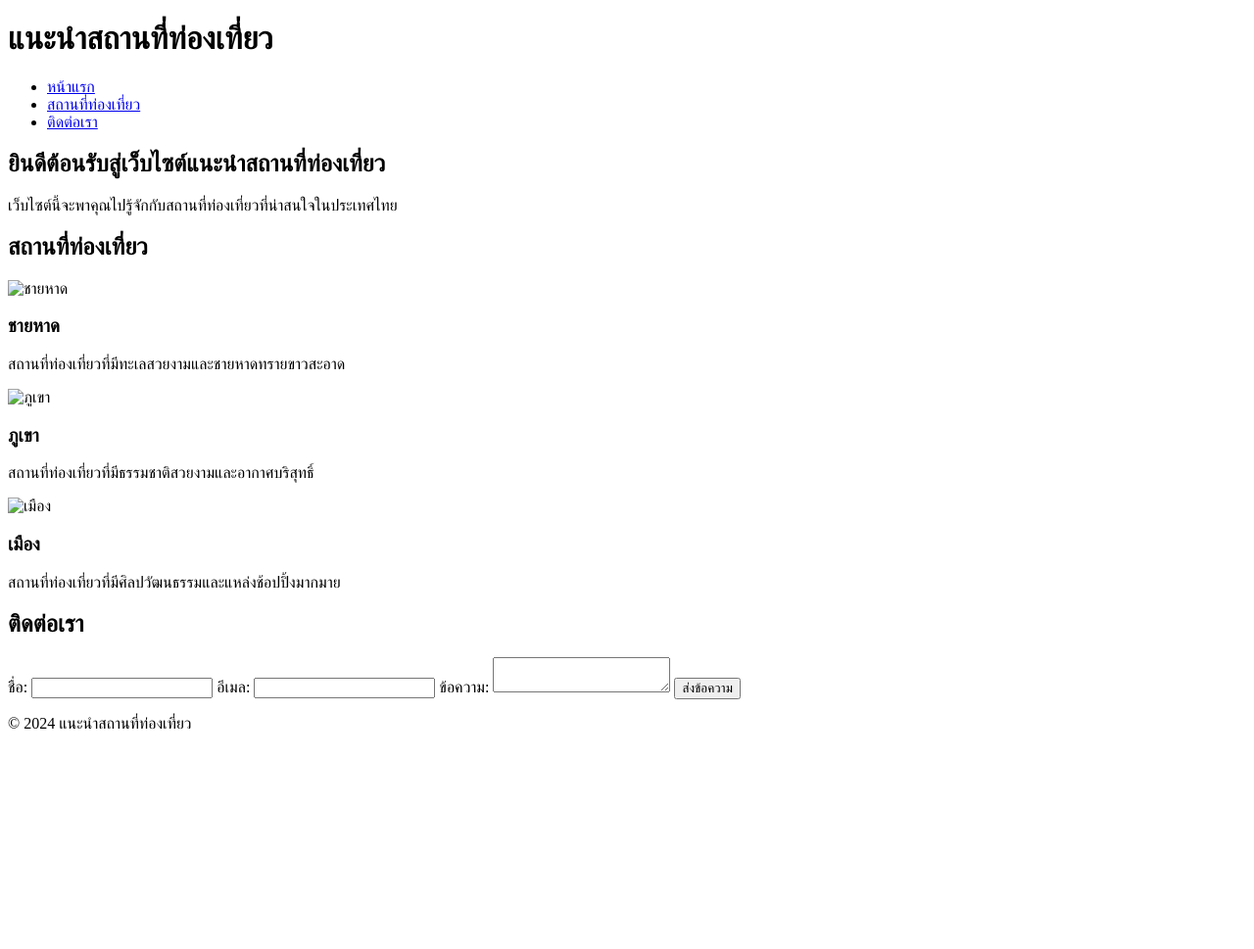
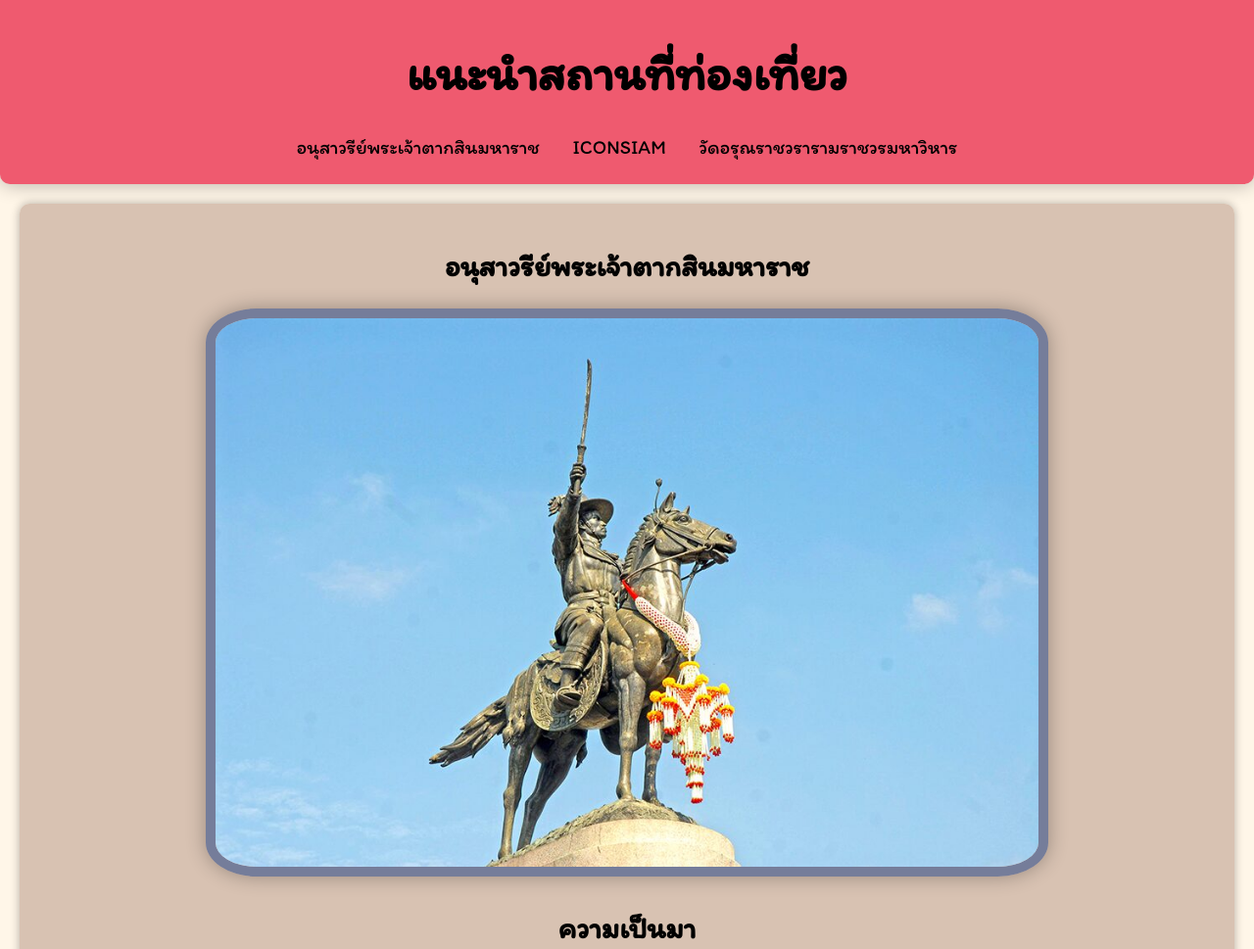
Before and after one commit to Pariwat1603/travelling.html, a plain HTML site: page index.html in a window 1280 px wide. Shown: the top 969 px of the page at 98% size. Before the commit the page ends 800 px from the top, so only its background shows below. Drawn offline with Linux system fonts and the light colour scheme.

Commit message:
Add files via upload

```diff
--- a/index.html
+++ b/index.html
@@ -3,60 +3,36 @@
 <head>
     <meta charset="UTF-8">
     <meta name="viewport" content="width=device-width, initial-scale=1.0">
-    <title>แนะนำสถานที่ท่องเที่ยว</title>
+    <title>อนุสาวรีย์พระเจ้าตากสินมหาราช</title>
     <link rel="stylesheet" href="styles.css">
+    <link rel="preconnect" href="https://fonts.googleapis.com">
+    <link rel="preconnect" href="https://fonts.gstatic.com" crossorigin>
+    <link href="https://fonts.googleapis.com/css2?family=Itim&display=swap" rel="stylesheet">
 </head>
-<body>
+<body class="itim-regular">
     <header>
         <h1>แนะนำสถานที่ท่องเที่ยว</h1>
         <nav>
             <ul>
-                <li><a href="#home">หน้าแรก</a></li>
-                <li><a href="#destinations">สถานที่ท่องเที่ยว</a></li>
-                <li><a href="#contact">ติดต่อเรา</a></li>
+                <li><a href="index.html">อนุสาวรีย์พระเจ้าตากสินมหาราช</a></li>
+                <li><a href="icon.html">ICONSIAM</a></li>
+                <li><a href="wat.html">วัดอรุณราชวรารามราชวรมหาวิหาร</a></li>
             </ul>
         </nav>
     </header>
+    <section class="frame">
+        <h2>อนุสาวรีย์พระเจ้าตากสินมหาราช</h2>
+        <div class="destination img">
+            <img src="photo/11-43.jpg" alt="พระเจ้าตากสิน">
+        </div>
+        <h3>ความเป็นมา</h3>
+            <p>อนุสาวรีย์พระเจ้าตากสินมหาราชขนาดเท่าครึ่งของพระองค์จริง หล่อด้วยโลหะรมดำ ออกแบบและปั้นโดย ศาสตราจารย์ศิลป์ พีระศรี โดยมีสิทธิเดช แสงหิรัญ ปกรณ์ เล็กสน สนั่น ศิลากรณ์ เป็นผู้ช่วย พระบรมรูปประทับบนหลังม้าเหยียดตรง พระเศียรทรงพระมาลาเส้าสูงแบบไม่พับซึ่งมีขนนกประดับอยู่บนยอด พระหัตถ์ขวาทรงถือพระแสงดาบยกชูขึ้น พระพักตร์ผินไปทางซ้ายเล็กน้อย ม้าทรงมีลักษณะหยุดนิ่งอยู่กับที่แต่ก็เต็มไปด้วยพลังแห่งม้าศึกที่กำลังคึกคะนองพร้อมที่จะโลดแล่นไปข้างหน้า ความงามของอนุสาวรีย์นี้อยู่ในลักษณะเส้นสำคัญของตัวม้า พระบรมรูปสมเด็จพระเจ้าตากสินมหาราช รวมทั้งหางม้าด้วยซึ่งเป็นส่วนประกอบให้ความรู้สึกที่จะพุ่งไปข้างหน้า ในฐานะผู้นำนักรบ ความงดงามของเส้นในแนวตั้ง (จากขาหลังของม้าทรงถึงปลายดาบ) และเส้นในแนวเฉียง (จากหูม้าถึงหางม้า) ซึ่งเกิดขึ้นจากความแยบยลในการกำหนดทิศทางการเคลื่อนไหวและท่าทางของม้าทรงและพระบรมรูปตามหลักการทางเรขาคณิต เส้นเหล่านี้นอกจากจะเป็นตัวเน้นพลังแห่งความเคลื่อนไหวแล้ว ยังเป็นตัวสร้างความมีชีวิตชีวาให้กับตัวอนุสาวรีย์อีกด้วย</p>
+        <div class="destination img">
+            <img src="photo/Wongwian_Yai-1024x768-1.jpg" alt="">
+        </div>
+        <h3>สถานที่ตั้ง</h3>
+            <p>อนุสาวรีย์สมเด็จพระเจ้าตากสินมหาราช วงเวียนใหญ่ แขวงบางยี่เรือ เขตธนบุรี กรุงเทพมหานคร</p>
 
-    <section id="home">
-        <h2>ยินดีต้อนรับสู่เว็บไซต์แนะนำสถานที่ท่องเที่ยว</h2>
-        <p>เว็บไซต์นี้จะพาคุณไปรู้จักกับสถานที่ท่องเที่ยวที่น่าสนใจในประเทศไทย</p>
-    </section>
-
-    <section id="destinations">
-        <h2>สถานที่ท่องเที่ยว</h2>
-        <div class="destination">
-            <img src="images/beach.jpg" alt="ชายหาด">
-            <h3>ชายหาด</h3>
-            <p>สถานที่ท่องเที่ยวที่มีทะเลสวยงามและชายหาดทรายขาวสะอาด</p>
-        </div>
-        <div class="destination">
-            <img src="images/mountain.jpg" alt="ภูเขา">
-            <h3>ภูเขา</h3>
-            <p>สถานที่ท่องเที่ยวที่มีธรรมชาติสวยงามและอากาศบริสุทธิ์</p>
-        </div>
-        <div class="destination">
-            <img src="images/city.jpg" alt="เมือง">
-            <h3>เมือง</h3>
-            <p>สถานที่ท่องเที่ยวที่มีศิลปวัฒนธรรมและแหล่งช้อปปิ้งมากมาย</p>
-        </div>
-    </section>
-
-    <section id="contact">
-        <h2>ติดต่อเรา</h2>
-        <form>
-            <label for="name">ชื่อ:</label>
-            <input type="text" id="name" name="name" required>
-            <label for="email">อีเมล:</label>
-            <input type="email" id="email" name="email" required>
-            <label for="message">ข้อความ:</label>
-            <textarea id="message" name="message" required></textarea>
-            <button type="submit">ส่งข้อความ</button>
-        </form>
-    </section>
-
-    <footer>
-        <p>&copy; 2024 แนะนำสถานที่ท่องเที่ยว</p>
-    </footer>
+        </section>
 </body>
 </html>
--- a/styles.css
+++ b/styles.css
@@ -0,0 +1,125 @@
+body {
+    font-family: Arial, sans-serif;
+    margin: 0;
+    padding: 0;
+    background-color: #fff1dba2;
+}
+
+header {
+    background-color: #EF5A6F;
+    color: rgb(0, 0, 0);
+    padding: 10px 0;
+    text-align: center;
+    box-shadow: 0 0 20px rgba(0, 0, 0, 0.3);
+    border-radius: 0 0 10px 10px;
+}
+
+header nav ul {
+    list-style: none;
+    padding: 0;
+}
+
+header nav ul li {
+    display: inline;
+    margin:  15px;
+}
+
+header nav ul li a {
+    color: rgb(0, 0, 0);
+    text-decoration: none;
+}
+
+section {
+    padding: 20px;
+    margin: 20px 0;
+    box-shadow: 0 0 10px rgba(0, 0, 0, 0.3);
+
+}
+
+#home {
+    background-color: #f2f2f2;
+    text-align: center;
+}
+
+#destinations {
+    background-color: #e6e6e6;
+    text-align: center;
+}
+.frame{
+    text-align: center;
+    background-color: #d4bdace5;
+    margin: 20px;
+    border-radius: 10px;
+}
+
+.destination {
+    text-align: center;
+}
+
+.destination img {
+    max-width: 70%;
+    max-height: 50%;
+    border: 10px solid #536493bb;
+    box-shadow: 0 0 20px rgba(0, 0, 0, 0.3);
+    border-radius: 6%;
+}
+
+#contact {
+    background-color: #f2f2f2;
+    text-align: center;
+}
+
+#contact form {
+    max-width: 600px;
+    margin: 0 auto;
+}
+
+#contact label {
+    display: block;
+    margin-bottom: 5px;
+}
+
+#contact input, #contact textarea {
+    width: 100%;
+    padding: 10px;
+    margin-bottom: 10px;
+    border: 1px solid #ccc;
+    border-radius: 5px;
+}
+
+#contact button {
+    padding: 10px 20px;
+    background-color: #333;
+    color: white;
+    border: none;
+    border-radius: 5px;
+    cursor: pointer;
+}
+
+#contact button:hover {
+    background-color: #555;
+}
+.itim-regular {
+    font-family: "Itim", cursive;
+    font-weight: 400;
+    font-style: normal;
+}
+
+h1 {
+    font-size: 50px;
+
+}
+h2 {
+    font-size: 30px;
+
+}
+h3 {
+    font-size: 30px;
+
+}
+p  {
+  font-size: 20px;
+}
+a{
+    font-size: 20px;
+}
```
Also changed, not shown: icon.html (+38 -0 lines), wat.html (+39 -0 lines).
